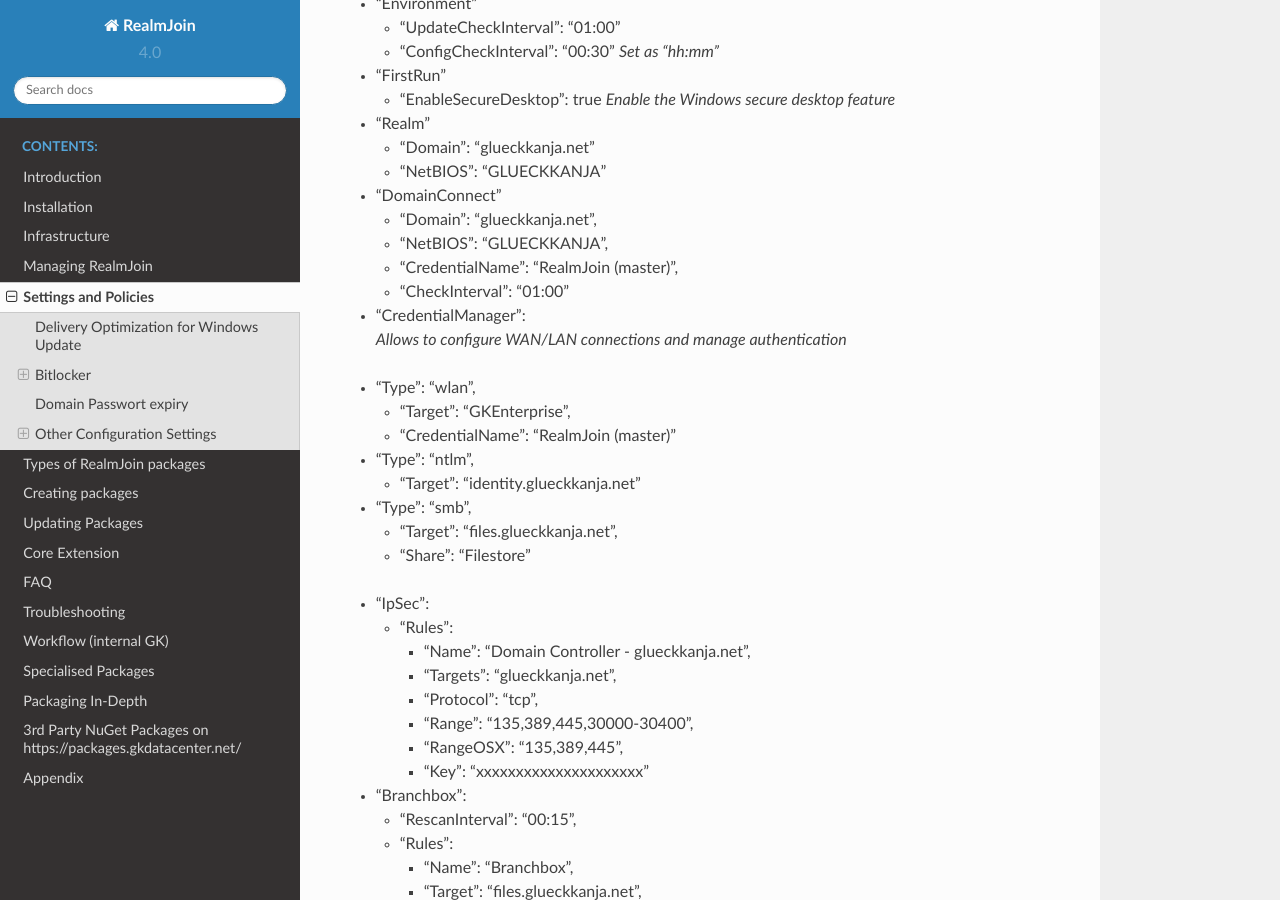
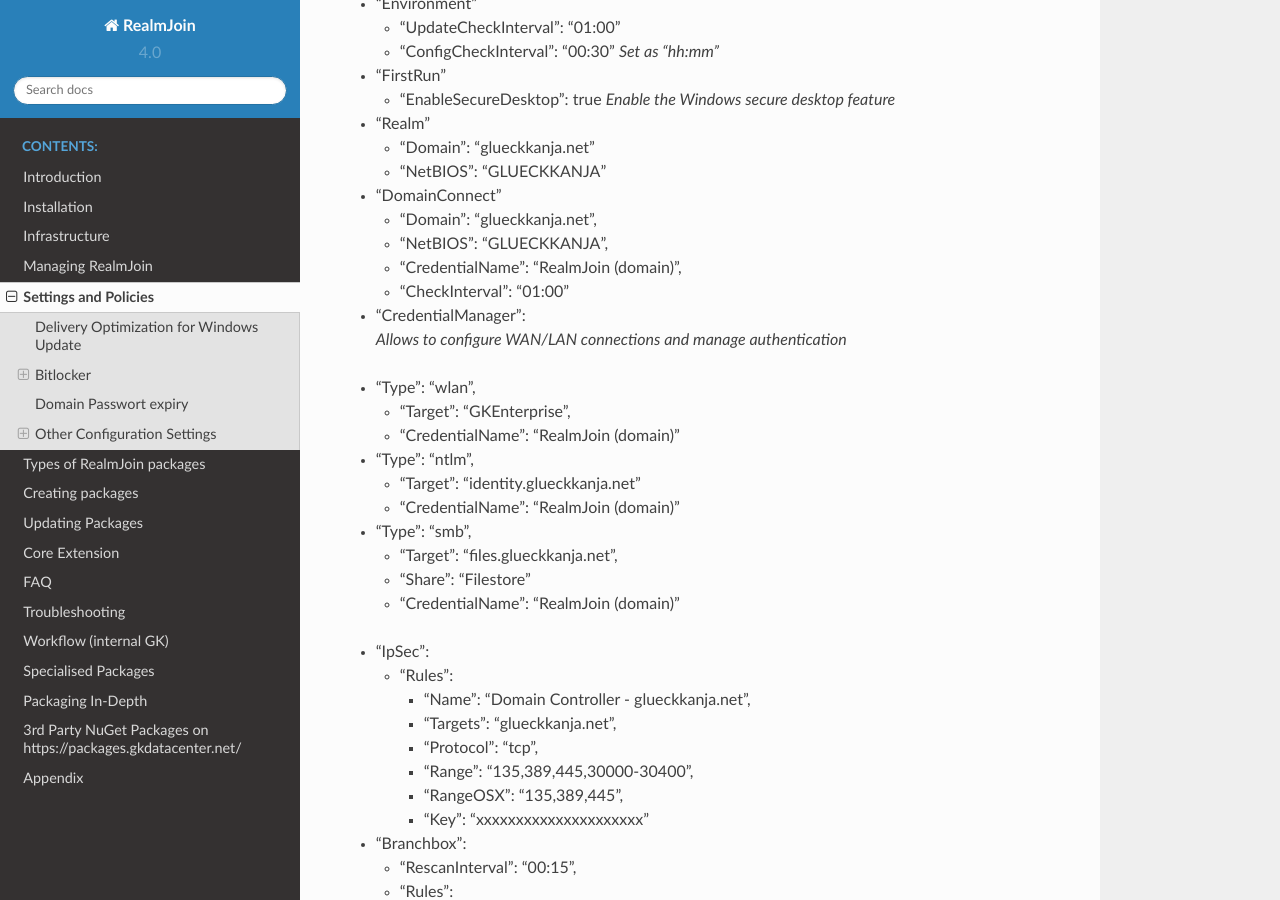
Before and after one commit to bb-froggy/realmjoin-docs, a Sphinx documentation site: the page built from docs/policies.md, in a window 1280 px wide and 900 px high, scrolled down 1701 px. Built offline with Sphinx 7.4.7 and the Read the Docs theme 2.0.0, drawn with Linux system fonts in a browser that asks for light colours.

Commit message:
Recommend "RealmJoin (domain)"

```diff
--- a/docs/policies.md
+++ b/docs/policies.md
@@ -57,19 +57,21 @@
 - "DomainConnect"
   * "Domain": "glueckkanja.net",
   * "NetBIOS": "GLUECKKANJA",
-  * "CredentialName": "RealmJoin (master)",
+  * "CredentialName": "RealmJoin (domain)",
   * "CheckInterval": "01:00"
 
  - "CredentialManager":
      *Allows to configure WAN/LAN connections and manage authentication*
   * "Type": "wlan",
     * "Target": "GKEnterprise",
-    * "CredentialName": "RealmJoin (master)"
+    * "CredentialName": "RealmJoin (domain)"
   * "Type": "ntlm",
     * "Target": "identity.glueckkanja.net"
+    * "CredentialName": "RealmJoin (domain)"
   * "Type": "smb",
-     * "Target": "files.glueckkanja.net",
-     * "Share": "Filestore"
+    * "Target": "files.glueckkanja.net",
+    * "Share": "Filestore"
+    * "CredentialName": "RealmJoin (domain)"
 
 - "IpSec":
    * "Rules":
```
